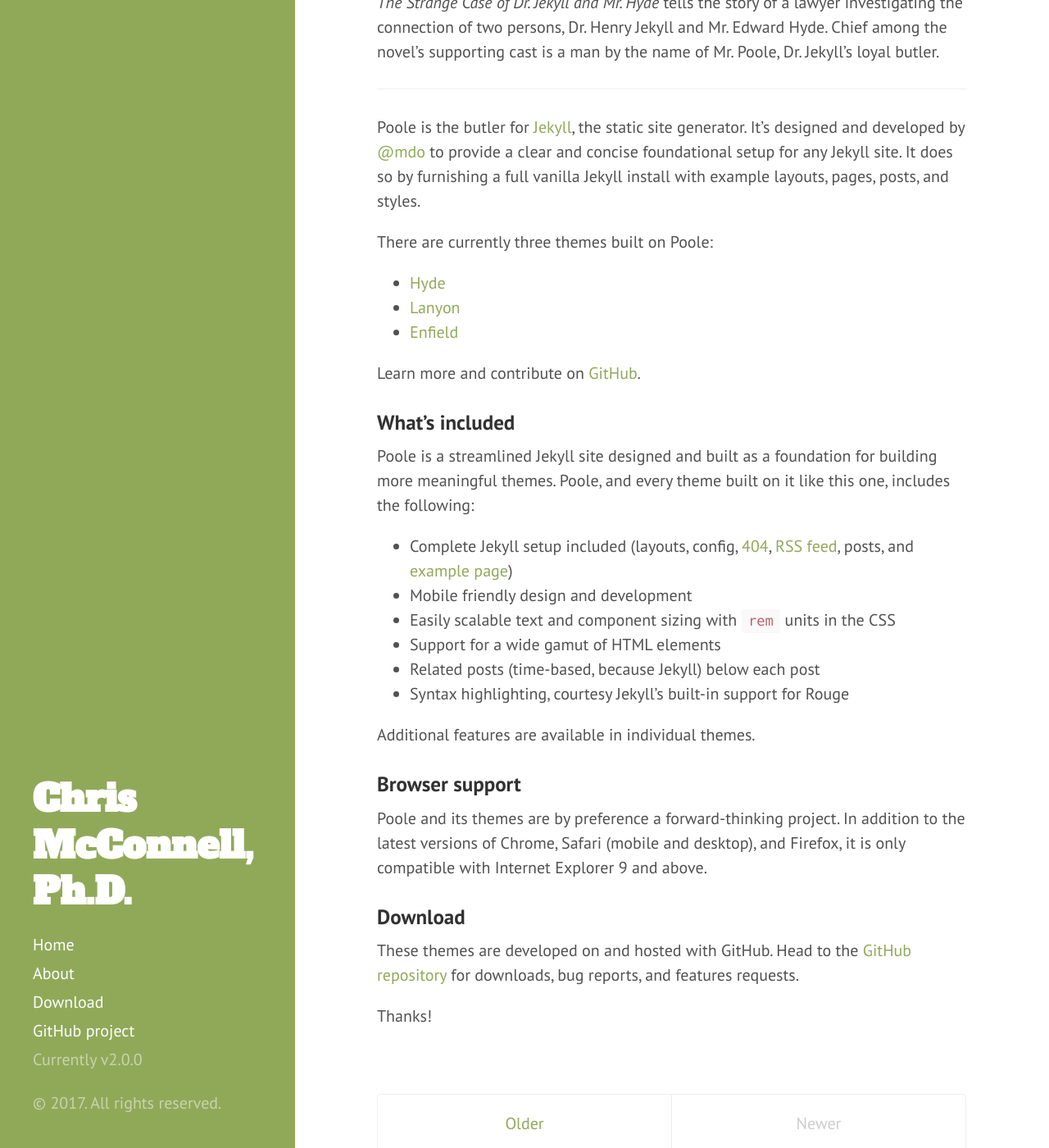
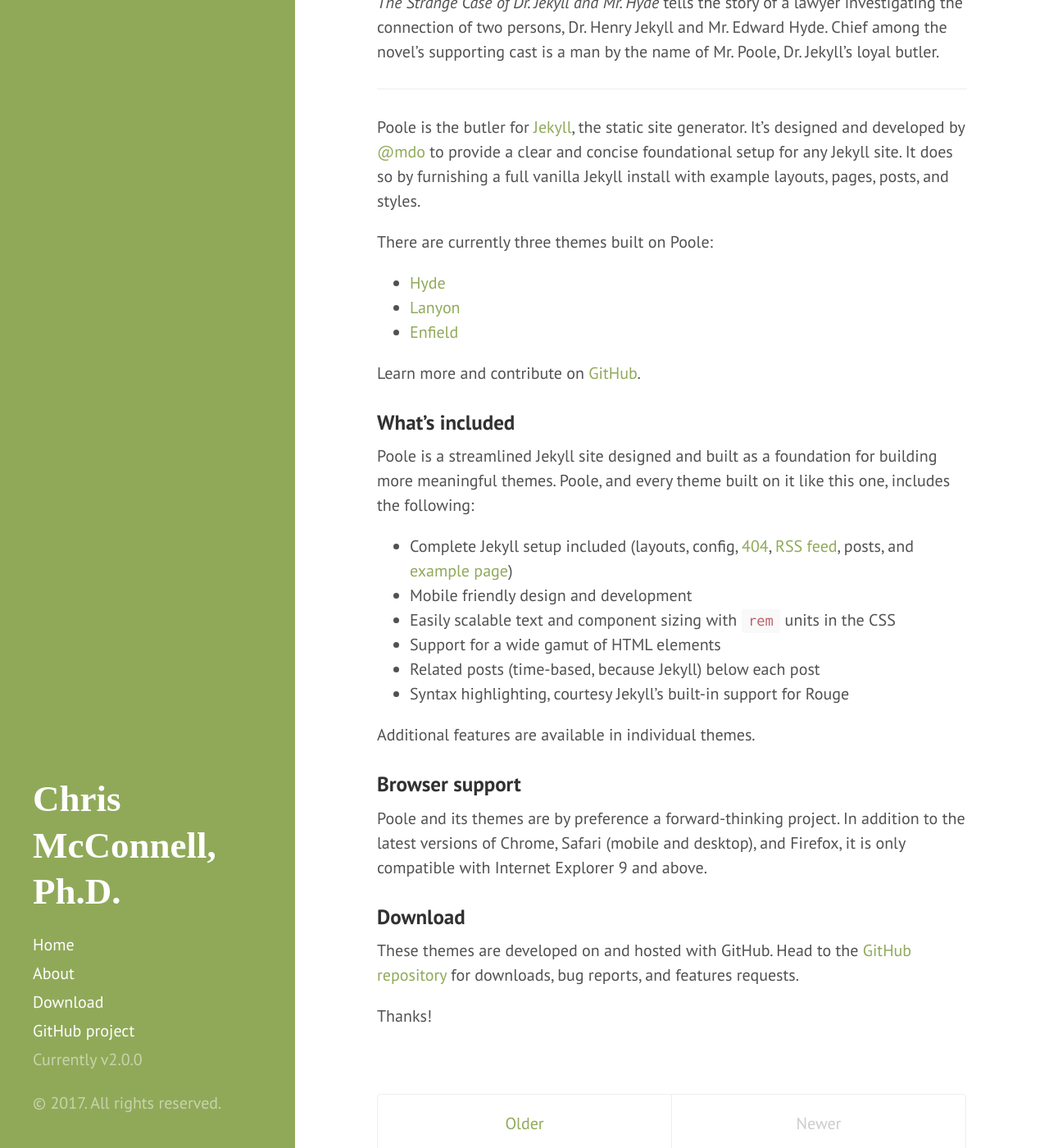
Before and after one commit to McCnnll/mccnnll.github.io, a Jekyll site: the page built from index.html, in a window 1280 px wide and 1400 px high, scrolled down 192 px. Shown: the whole window at 82% size. Built offline with Jekyll 4.4.1, drawn with Linux system fonts in a browser that asks for light colours; some web fonts are replaced; the list of posts is cut into pages by our own code.

Commit message:
Added Gravitas ONe
Let's try this one.

```diff
--- a/_includes/head.html
+++ b/_includes/head.html
@@ -19,7 +19,7 @@
   <link rel="stylesheet" href="{{ site.baseurl }}public/css/syntax.css">
   <link rel="stylesheet" href="{{ site.baseurl }}public/css/hyde.css">
   <link rel="stylesheet" href="https://fonts.googleapis.com/css?family=PT+Sans:400,400italic,700|Abril+Fatface">
-    <link rel="stylesheet" href='https://fonts.googleapis.com/css?family=Alfa+Slab+One' type='text/css'>
+    <link rel="stylesheet" href='https://fonts.googleapis.com/css?family=Gravitas+One' type='text/css'>
 
   <!-- Icons -->
   <link rel="apple-touch-icon-precomposed" sizes="144x144" href="{{ site.baseurl }}public/apple-touch-icon-144-precomposed.png">
--- a/public/css/hyde.css
+++ b/public/css/hyde.css
@@ -79,7 +79,7 @@
 .sidebar-about h1 {
   color: #fff;
   margin-top: 0;
-  font-family: "Alfa Slab One", serif;
+  font-family: "Gravitas One", serif;
   font-size: 2.25rem;
 }
 
```
